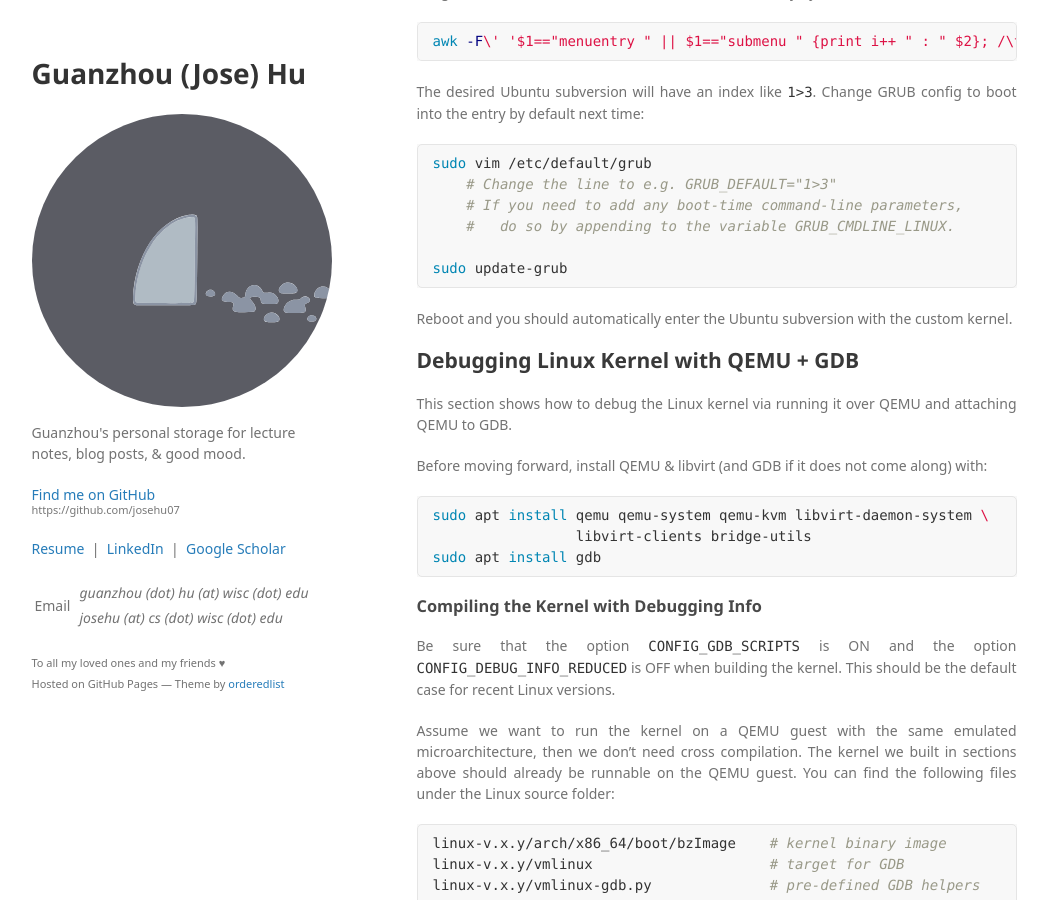
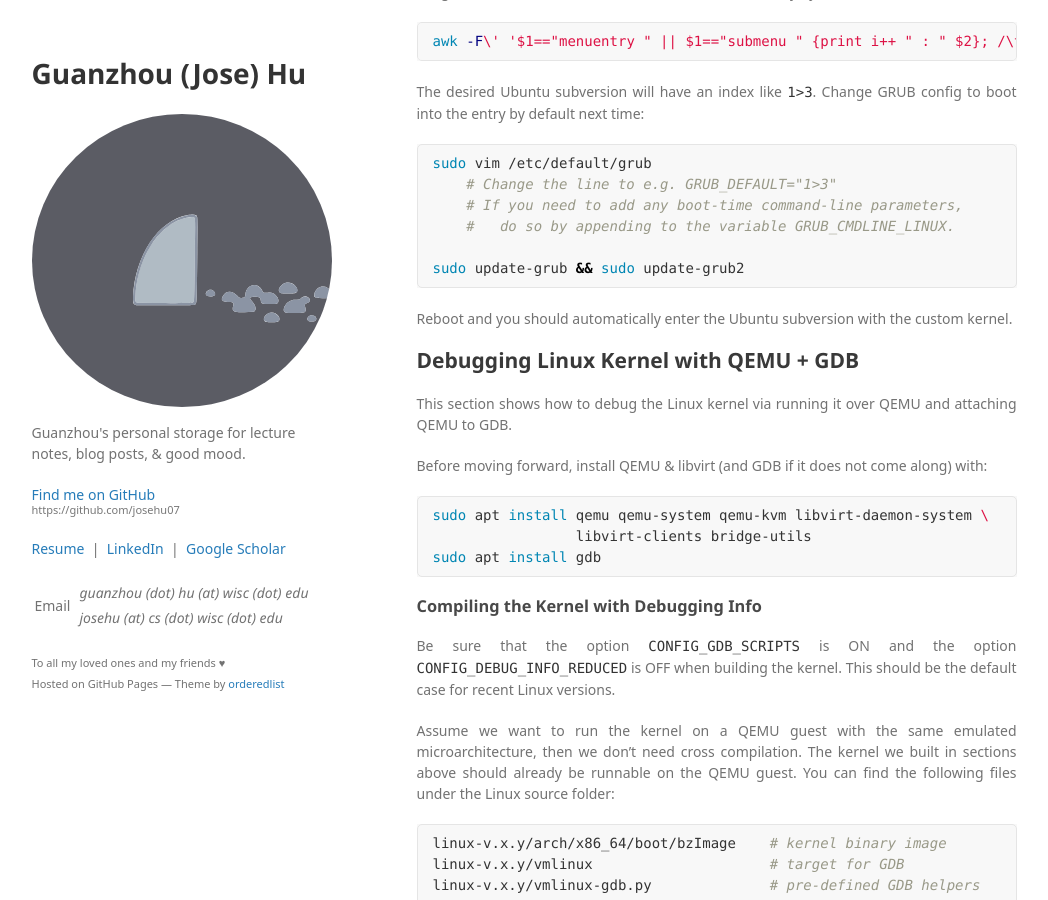
Before and after one commit to josehu07/josehu07.github.io, a Jekyll site: the page built from _posts/2021-01-02-linux-kernel-build-debug.md, in a window 1280 px wide and 900 px high, scrolled down 2657 px. Shown: the whole window, without its empty margins (116-1164 px from the left). Built offline with Jekyll 4.4.1, drawn with Linux system fonts in a browser that asks for light colours; some web fonts are replaced; formulas are drawn with MathJax 3; a script that is not in the unit is left out; comment, search, counter and statistics services are not loaded.

Commit message:
add update-grub2 to kernel dev post

````diff
--- a/_posts/2021-01-02-linux-kernel-build-debug.md
+++ b/_posts/2021-01-02-linux-kernel-build-debug.md
@@ -121,7 +121,7 @@ sudo vim /etc/default/grub
     # If you need to add any boot-time command-line parameters,
     #   do so by appending to the variable GRUB_CMDLINE_LINUX.
 
-sudo update-grub
+sudo update-grub && sudo update-grub2
 ```
 
 Reboot and you should automatically enter the Ubuntu subversion with the custom kernel.
````
